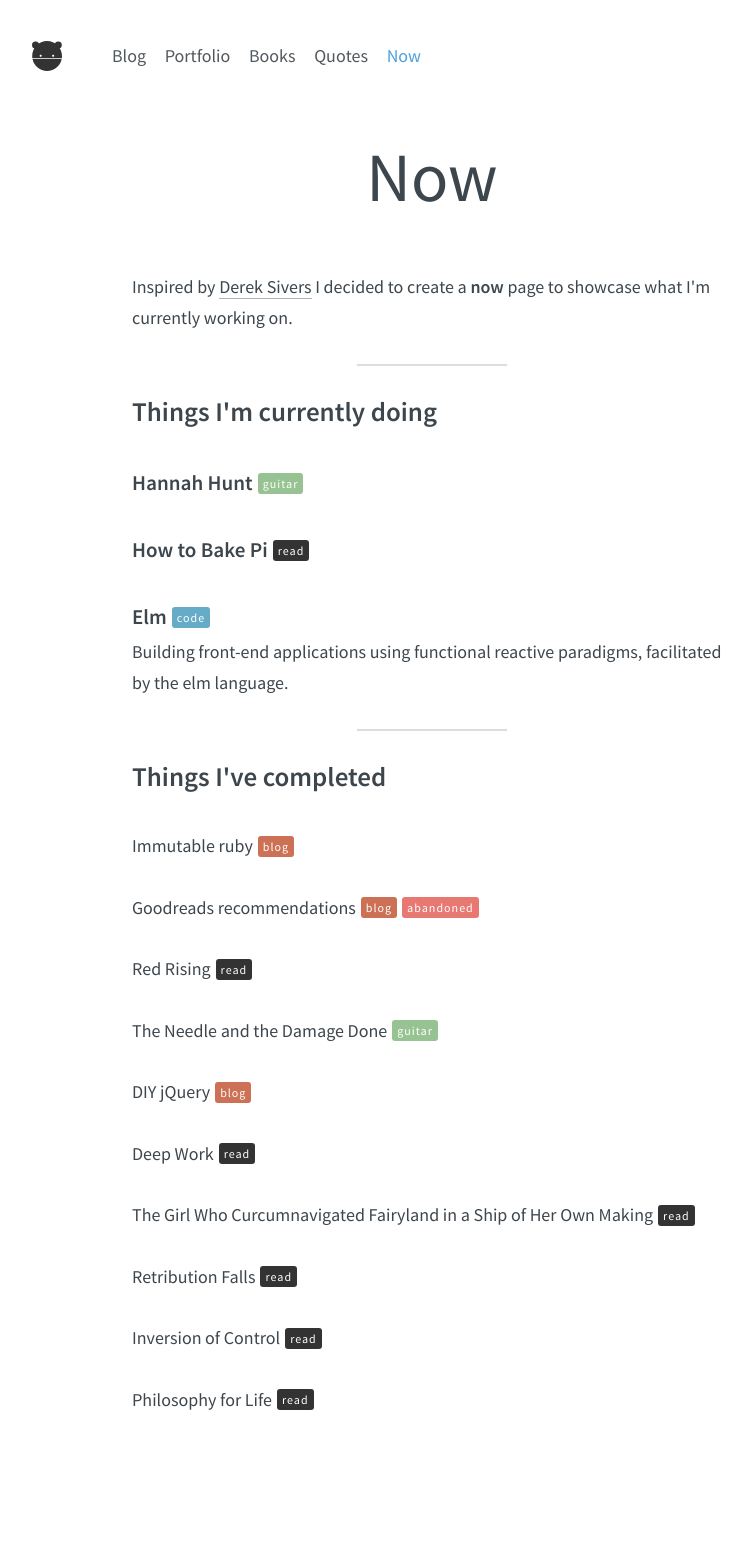
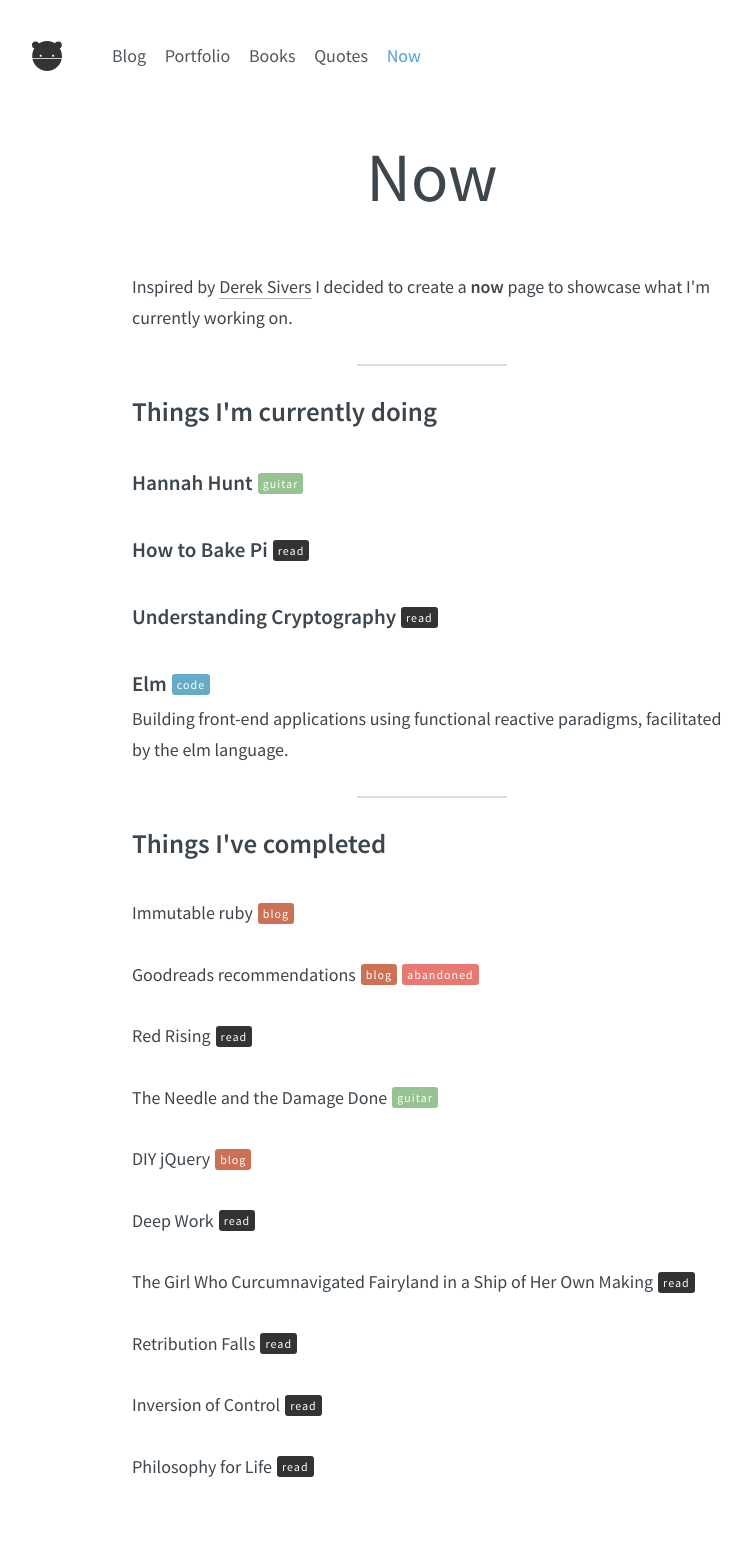
Before and after one commit to nicohvi/nicohvi.github.io, a Jekyll site: the page built from now/index.html, in a window 1280 px wide. Shown: the whole page, without its empty margins (208-959 px from the left). Built offline with Jekyll 4.4.1, drawn with Linux system fonts in a browser that asks for light colours; before the commit the page ends 1475 px from its top, so only the background shows below that.

Commit message:
new book

```diff
--- a/_data/now.yml
+++ b/_data/now.yml
@@ -21,6 +21,10 @@
   done:   true
 
 - title:  How to Bake Pi
+  type:   read
+  done:   false
+
+- title:  Understanding Cryptography
   type:   read
   done:   false
 
```
